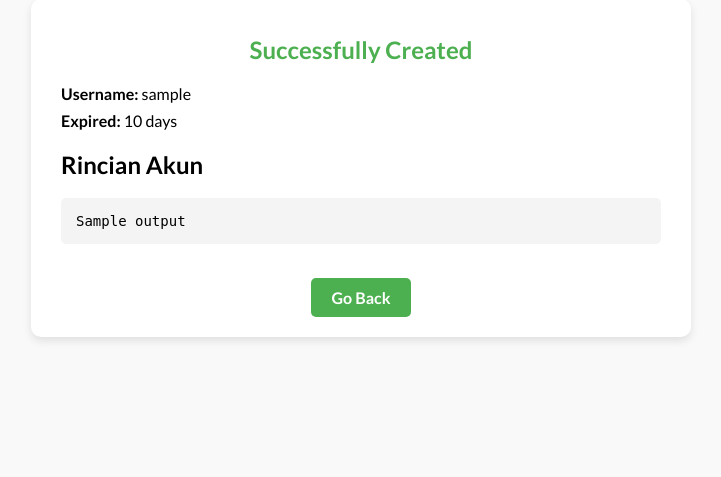
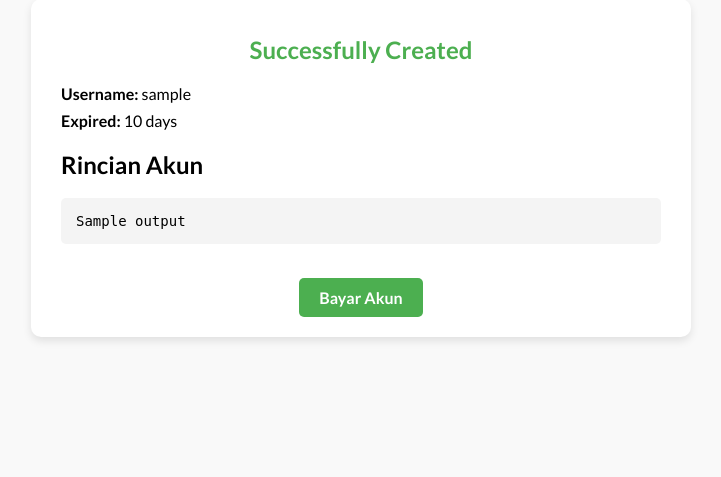
Before and after one commit to Sandhj/Virtual, a Flask app: template templates/result.html in a window 1280 px wide. Shown: the part 232-709 px from the top of the page, without its empty margins (279-1000 px from the left). Run offline with Flask 3, Linux system fonts and the light colour scheme; the template is opened without the code that fills it: most values are stand-ins (such as "Sample title", 1, 10 or a date in 2020).

Commit message:
Update result.html

```diff
--- a/templates/result.html
+++ b/templates/result.html
@@ -85,7 +85,7 @@
             <h2>Rincian Akun</h2>
             <pre>{{ output }}</pre>
         </div>
-        <a href="/dashboard" class="btn">Go Back</a>
+        <a href="{{ wa_link }}" class="btn btn-pay" target="_blank">Bayar Akun</a>
     </div>
 </body>
 </html>
```
